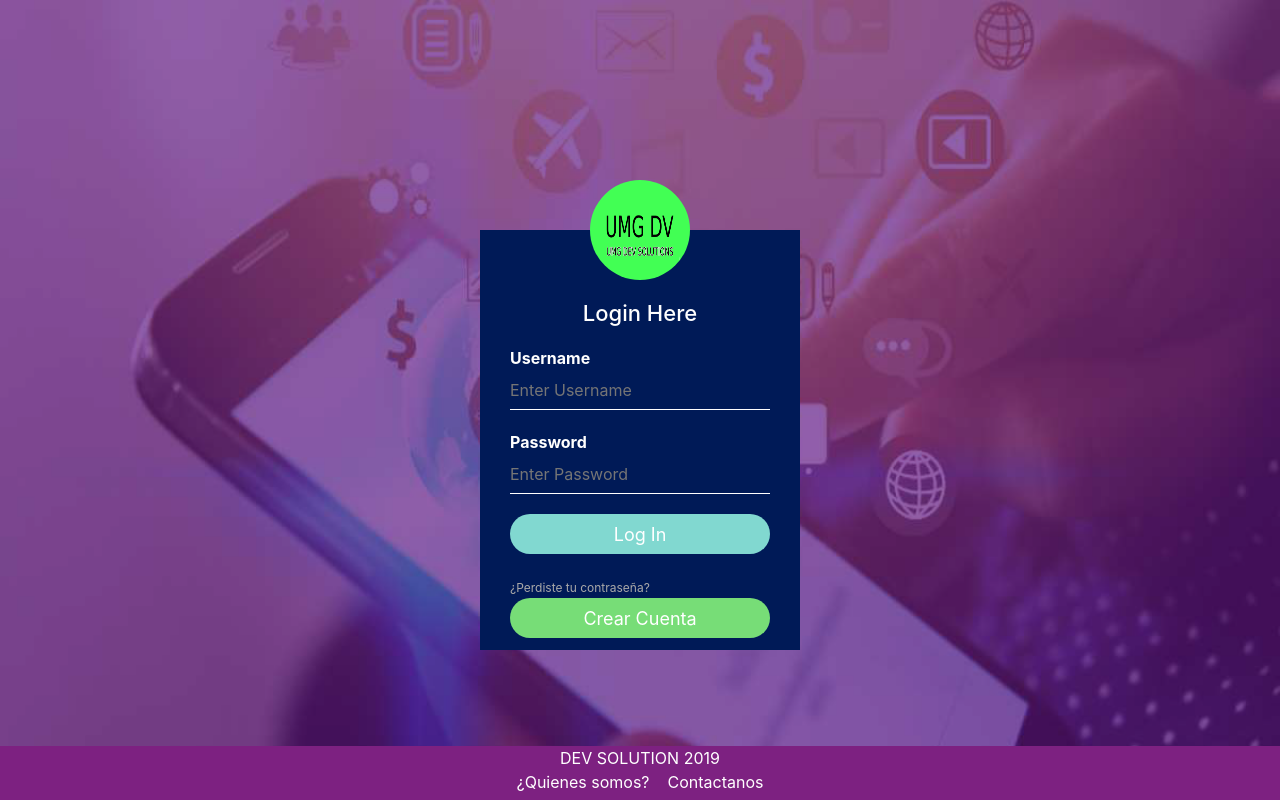
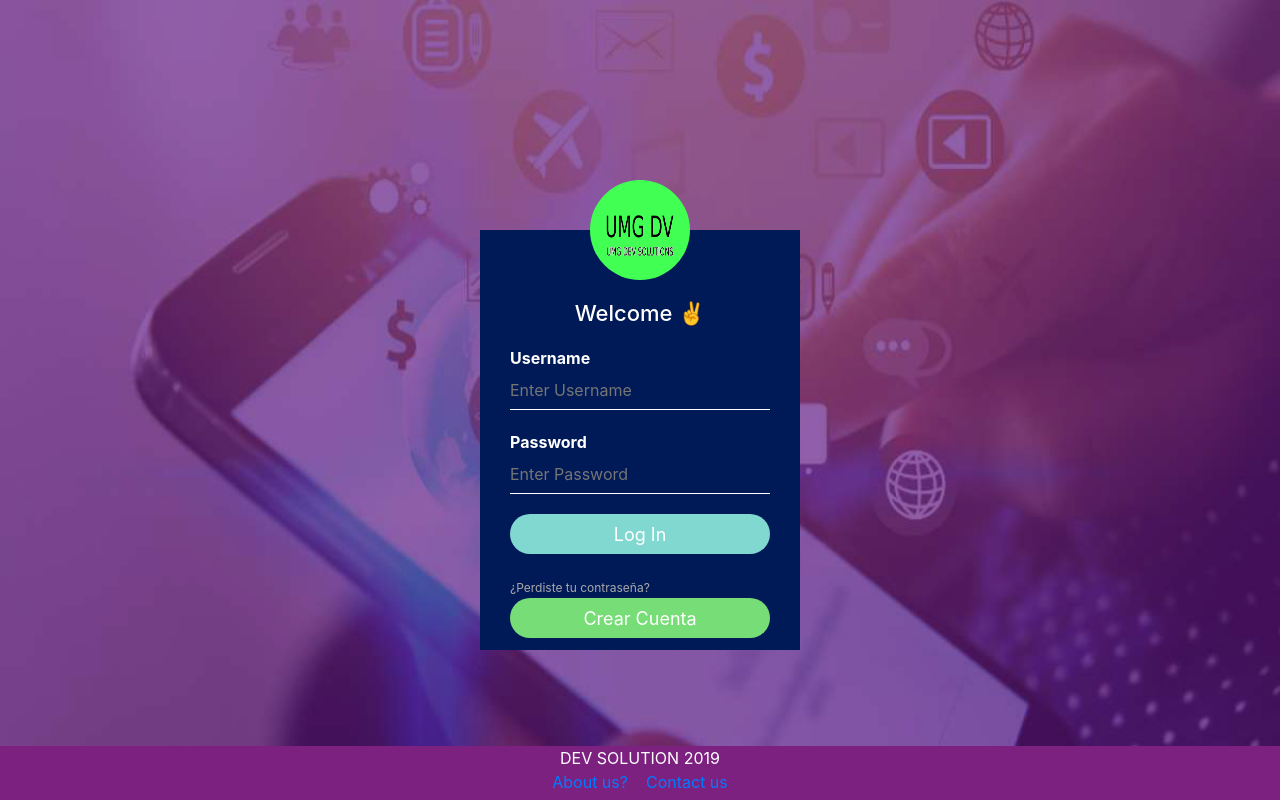
Before and after one commit to SteamDevs/Agent-View, an Angular app: page /#/auth in a window 1280 px wide. Built offline with nearby package versions, Linux system fonts and the light colour scheme.

Commit message:
fix date in footer

```diff
--- a/src/app/core/auth/auth.component.html
+++ b/src/app/core/auth/auth.component.html
@@ -23,7 +23,7 @@
 <main>
 	<div class="login-box">
       <img src="./assets/logo.png" class="avatar" alt="Avatar Image">
-      <h1>Login Here</h1>
+      <h1>Welcome ✌️ </h1>
       <form (ngSubmit)="authLogin()" >
 
         <label for="username">Username</label>
--- a/src/app/core/register/register.component.html
+++ b/src/app/core/register/register.component.html
@@ -26,6 +26,7 @@
       <input type="hidden" [(ngModel)]="user.roles" name="roles"  >
 
       <button type="submit" class="btn btn-primary btn-lg btn-block">Register</button>
+      <a routerLink="/auth" >have an account?</a><br>
     </form>
 
     </div>
--- a/src/app/core/shred/footer/footer.component.html
+++ b/src/app/core/shred/footer/footer.component.html
@@ -1,4 +1,4 @@
 <footer>
-  DEV SOLUTION 2019 <br>
-  ¿Quienes somos? &nbsp;&nbsp; Contactanos
+  DEV SOLUTION {{ anio }} <br>
+  <a href=""> About us? </a>  &nbsp;&nbsp;  <a href=""> Contact us </a>
 </footer>
--- a/src/app/core/shred/footer/footer.component.ts
+++ b/src/app/core/shred/footer/footer.component.ts
@@ -9,6 +9,8 @@ export class FooterComponent implements OnInit {
 
   constructor() { }
 
+  public anio: number = new Date().getFullYear();
+
   ngOnInit() {
   }
 
```
Also changed, not shown: src/app/core/auth/auth.component.ts (line endings or trailing spaces).
